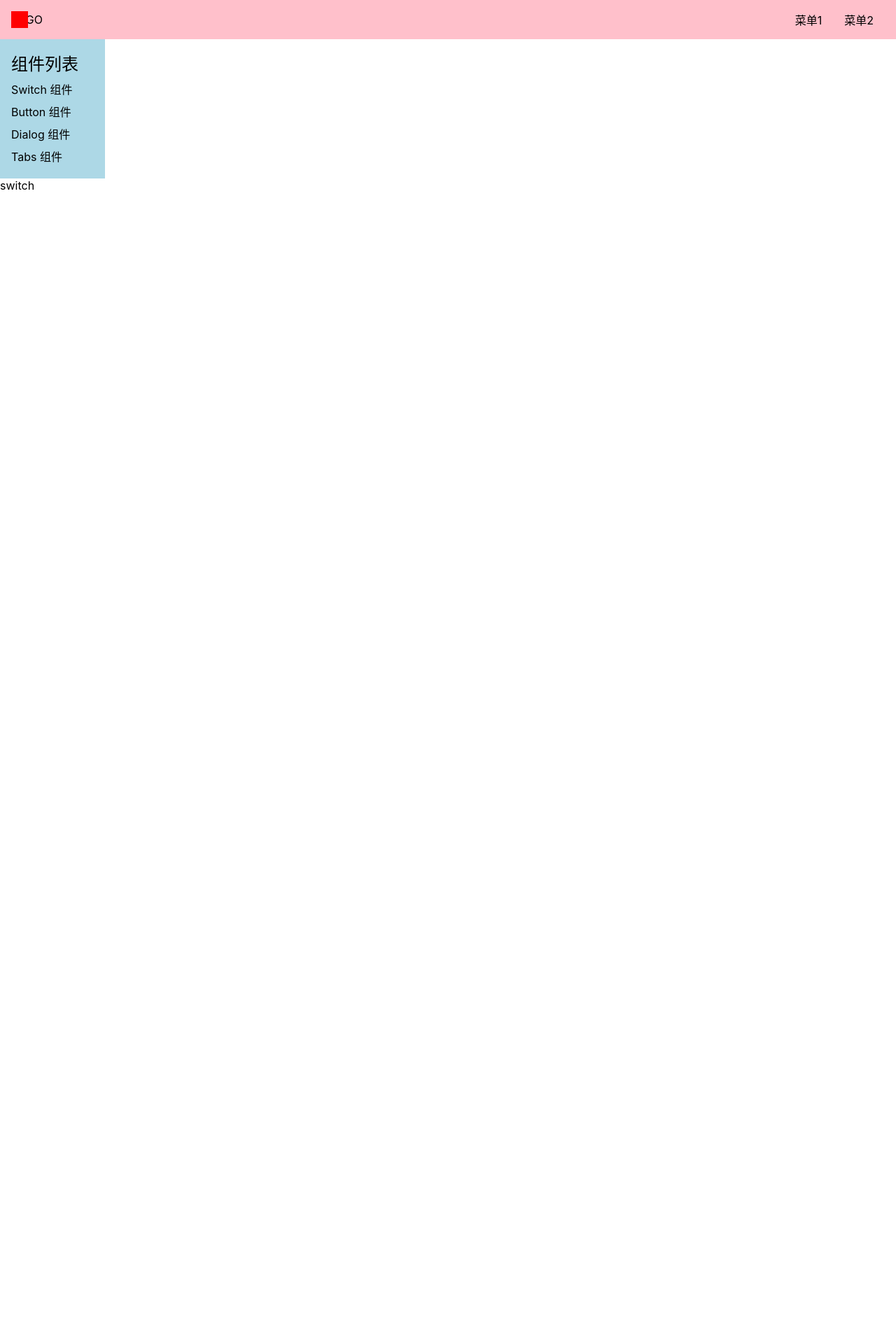
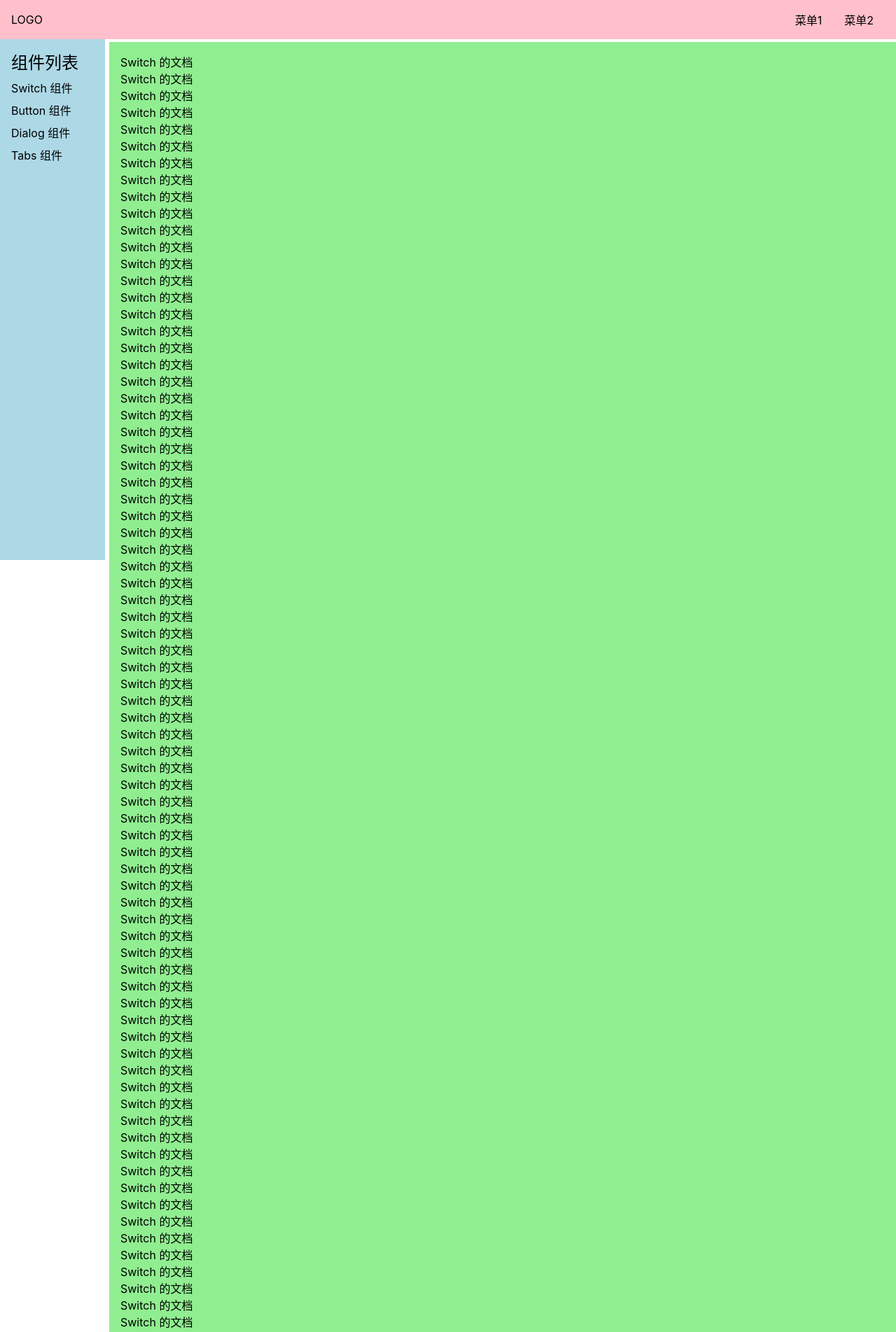
Before and after one commit to oylx/vue-wheel-3, a Vue app: page /#/doc/switch in a window 1280 px wide. Shown: the top 1903 px of the page at 70% size. Before the commit the page ends 800 px from the top, so only its background shows below. Built offline with nearby package versions, Linux system fonts and the light colour scheme.

Commit message:
完善官网

```diff
--- a/src/components/tabs.vue
+++ b/src/components/DialogDemo.vue
@@ -1,3 +1,3 @@
 <template>
-    tabs
+    <p>dialog</p>
 </template>
--- a/src/components/dialog.vue
+++ b/src/components/DocDemo.vue
@@ -1,3 +1,3 @@
 <template>
-    dialog
+    <p>doc demo</p>
 </template>
--- a/src/components/SwitchDemo.vue
+++ b/src/components/SwitchDemo.vue
@@ -1,3 +1,98 @@
 <template>
-    switch
+    <p>Switch 的文档</p>
+    <p>Switch 的文档</p>
+    <p>Switch 的文档</p>
+    <p>Switch 的文档</p>
+    <p>Switch 的文档</p>
+    <p>Switch 的文档</p>
+    <p>Switch 的文档</p>
+    <p>Switch 的文档</p>
+    <p>Switch 的文档</p>
+    <p>Switch 的文档</p>
+    <p>Switch 的文档</p>
+    <p>Switch 的文档</p>
+    <p>Switch 的文档</p>
+    <p>Switch 的文档</p>
+    <p>Switch 的文档</p>
+    <p>Switch 的文档</p>
+    <p>Switch 的文档</p>
+    <p>Switch 的文档</p>
+    <p>Switch 的文档</p>
+    <p>Switch 的文档</p>
+    <p>Switch 的文档</p>
+    <p>Switch 的文档</p>
+    <p>Switch 的文档</p>
+    <p>Switch 的文档</p>
+    <p>Switch 的文档</p>
+    <p>Switch 的文档</p>
+    <p>Switch 的文档</p>
+    <p>Switch 的文档</p>
+    <p>Switch 的文档</p>
+    <p>Switch 的文档</p>
+    <p>Switch 的文档</p>
+    <p>Switch 的文档</p>
+    <p>Switch 的文档</p>
+    <p>Switch 的文档</p>
+    <p>Switch 的文档</p>
+    <p>Switch 的文档</p>
+    <p>Switch 的文档</p>
+    <p>Switch 的文档</p>
+    <p>Switch 的文档</p>
+    <p>Switch 的文档</p>
+    <p>Switch 的文档</p>
+    <p>Switch 的文档</p>
+    <p>Switch 的文档</p>
+    <p>Switch 的文档</p>
+    <p>Switch 的文档</p>
+    <p>Switch 的文档</p>
+    <p>Switch 的文档</p>
+    <p>Switch 的文档</p>
+    <p>Switch 的文档</p>
+    <p>Switch 的文档</p>
+    <p>Switch 的文档</p>
+    <p>Switch 的文档</p>
+    <p>Switch 的文档</p>
+    <p>Switch 的文档</p>
+    <p>Switch 的文档</p>
+    <p>Switch 的文档</p>
+    <p>Switch 的文档</p>
+    <p>Switch 的文档</p>
+    <p>Switch 的文档</p>
+    <p>Switch 的文档</p>
+    <p>Switch 的文档</p>
+    <p>Switch 的文档</p>
+    <p>Switch 的文档</p>
+    <p>Switch 的文档</p>
+    <p>Switch 的文档</p>
+    <p>Switch 的文档</p>
+    <p>Switch 的文档</p>
+    <p>Switch 的文档</p>
+    <p>Switch 的文档</p>
+    <p>Switch 的文档</p>
+    <p>Switch 的文档</p>
+    <p>Switch 的文档</p>
+    <p>Switch 的文档</p>
+    <p>Switch 的文档</p>
+    <p>Switch 的文档</p>
+    <p>Switch 的文档</p>
+    <p>Switch 的文档</p>
+    <p>Switch 的文档</p>
+    <p>Switch 的文档</p>
+    <p>Switch 的文档</p>
+    <p>Switch 的文档</p>
+    <p>Switch 的文档</p>
+    <p>Switch 的文档</p>
+    <p>Switch 的文档</p>
+    <p>Switch 的文档</p>
+    <p>Switch 的文档</p>
+    <p>Switch 的文档</p>
+    <p>Switch 的文档</p>
+    <p>Switch 的文档</p>
+    <p>Switch 的文档</p>
+    <p>Switch 的文档</p>
+    <p>Switch 的文档</p>
+    <p>Switch 的文档</p>
+    <p>Switch 的文档</p>
+    <p>Switch 的文档</p>
+    <p>Switch 的文档</p>
 </template>
--- /dev/null
+++ b/src/components/TabsDemo.vue
@@ -0,0 +1,45 @@
+<template>
+    <p>TabsDemo</p>
+    <p>TabsDemo</p>
+    <p>TabsDemo</p>
+    <p>TabsDemo</p>
+    <p>TabsDemo</p>
+    <p>TabsDemo</p>
+    <p>TabsDemo</p>
+    <p>TabsDemo</p>
+    <p>TabsDemo</p>
+    <p>TabsDemo</p>
+    <p>TabsDemo</p>
+    <p>TabsDemo</p>
+    <p>TabsDemo</p>
+    <p>TabsDemo</p>
+
+    <p>TabsDemo</p>
+    <p>TabsDemo</p>
+    <p>TabsDemo</p>
+    <p>TabsDemo</p>
+    <p>TabsDemo</p>
+    <p>TabsDemo</p>
+    <p>TabsDemo</p>
+    <p>TabsDemo</p>
+    <p>TabsDemo</p>
+    <p>TabsDemo</p>
+    <p>TabsDemo</p>
+    <p>TabsDemo</p>
+    <p>TabsDemo</p>
+    <p>TabsDemo</p>
+    <p>TabsDemo</p>
+    <p>TabsDemo</p>
+    <p>TabsDemo</p>
+    <p>TabsDemo</p>
+    <p>TabsDemo</p>
+    <p>TabsDemo</p>
+    <p>TabsDemo</p>
+    <p>TabsDemo</p>
+    <p>TabsDemo</p>
+    <p>TabsDemo</p>
+    <p>TabsDemo</p>
+    <p>TabsDemo</p>
+    <p>TabsDemo</p>
+    <p>TabsDemo</p>
+</template>
--- a/src/components/Topnav.vue
+++ b/src/components/Topnav.vue
@@ -1,33 +1,34 @@
 <template>
   <div class="topnav">
-    <div class="logo" @click="toggleMenu">LOGO</div>
+    <div class="logo">LOGO</div>
     <ul class="menu">
       <li>菜单1</li>
       <li>菜单2</li>
     </ul>
-    <span class="toggleAside"></span>
+    <span class="toggleAside" @click="toggleMenu"></span>
   </div>
 </template>
 <script lang="ts">
-import { inject, Ref } from 'vue'
+import { inject, Ref } from "vue";
 export default {
-  setup(){
-    const menuVisible = inject<Ref<boolean>>('menuVisible') // get
-    const toggleMenu = ()=>{
-      console.log(menuVisible.value);
-
-      menuVisible.value = !menuVisible.value
-    }
-    return {toggleMenu}
-  }
-}
+  setup() {
+    const menuVisible = inject<Ref<boolean>>("menuVisible"); // get
+    const toggleMenu = () => {
+      menuVisible.value = !menuVisible.value;
+    };
+    return { toggleMenu };
+  },
+};
 </script>
 <style lang="scss" scoped>
 .topnav {
   background: pink;
   display: flex;
   padding: 16px;
-  position: relative;
+  position: fixed;
+  top: 0;
+  left: 0;
+  width: 100%;
   z-index: 10;
   justify-content: center;
   align-items: center;
@@ -44,7 +45,6 @@ export default {
     }
   }
   > .toggleAside {
-    display: inline-block;
     width: 24px;
     height: 24px;
     background: red;
@@ -52,10 +52,18 @@ export default {
     left: 16px;
     top: 50%;
     transform: translateY(-50%);
+    display: none;
   }
-  @media (max-width:500px) {
-    > .menu{display: none;}
-    > .logo{margin: 0 auto;}
+  @media (max-width: 500px) {
+    > .menu {
+      display: none;
+    }
+    > .logo {
+      margin: 0 auto;
+    }
+    > .toggleAside {
+      display: inline-block;
+    }
   }
 }
 </style>
--- a/src/router.ts
+++ b/src/router.ts
@@ -1,20 +1,34 @@
-import Home from './views/home.vue'
-import Doc from './views/doc.vue'
+import Home from "./views/home.vue";
+import Doc from "./views/doc.vue";
 import SwitchDemo from "./components/SwitchDemo.vue";
-import { createWebHashHistory, createRouter } from 'vue-router'
+import DialogDemo from "./components/DialogDemo.vue";
+import DocDemo from "./components/DocDemo.vue";
+import TabsDemo from "./components/TabsDemo.vue";
+import ButtonDemo from "./components/ButtonDemo.vue";
+import { createWebHashHistory, createRouter } from "vue-router";
 
-const history = createWebHashHistory()
+const history = createWebHashHistory();
 export const router = createRouter({
-    history, routes:[{
-        path: '/',
-        component: Home
-    },{
-        path:'/doc',
-        component: Doc,
-        children: [{ path: "switch", component: SwitchDemo }],
-    }]
-})
+  history,
+  routes: [
+    {
+      path: "/",
+      component: Home,
+    },
+    {
+      path: "/doc",
+      component: Doc,
+      children: [
+        { path: "", component: DocDemo },
+        { path: "switch", component: SwitchDemo },
+        { path: "button", component: ButtonDemo },
+        { path: "dialog", component: DialogDemo },
+        { path: "tabs", component: TabsDemo },
+      ],
+    },
+  ],
+});
 
-router.afterEach((before,to) => {
-    console.log(before, to);
-  });
+router.afterEach((before, to) => {
+  console.log(before, to);
+});
--- a/src/views/doc.vue
+++ b/src/views/doc.vue
@@ -1,6 +1,6 @@
 <template>
-  <div>
-    <Topnav />
+  <div class="layout">
+    <Topnav class="nav" />
     <div class="content">
       <aside v-if="menuVisible">
         <h2>组件列表</h2>
@@ -37,10 +37,42 @@ export default {
 };
 </script>
 <style lang="scss" scoped>
+.layout {
+  display: flex;
+  flex-direction: column;
+  height: 100vh;
+  > .nav {
+    flex-shrink: 0;
+  }
+  > .content {
+    flex-grow: 1;
+    padding-top: 60px;
+    padding-left: 156px;
+    @media (max-width: 500px) {
+      padding-left: 0;
+    }
+  }
+}
+.content {
+  display: flex;
+  > aside {
+    flex-shrink: 0;
+  }
+  > main {
+    flex-grow: 1;
+    padding: 16px;
+    background: lightgreen;
+  }
+}
 aside {
   background: lightblue;
   width: 150px;
   padding: 16px;
+  position: fixed;
+  top: 0;
+  left: 0;
+  padding-top: 70px;
+  height: 100%;
   > h2 {
     margin-bottom: 4px;
   }
@@ -49,11 +81,8 @@ aside {
       padding: 4px 0;
     }
   }
-  @media (max-width: 500px) {
-    position: fixed;
-    top: 0;
-    left: 0;
-    padding-top: 70px;
-  }
+}
+main {
+  overflow: auto;
 }
 </style>
```
Also changed, not shown: src/components/ButtonDemo.vue (renamed from src/components/button.vue).
